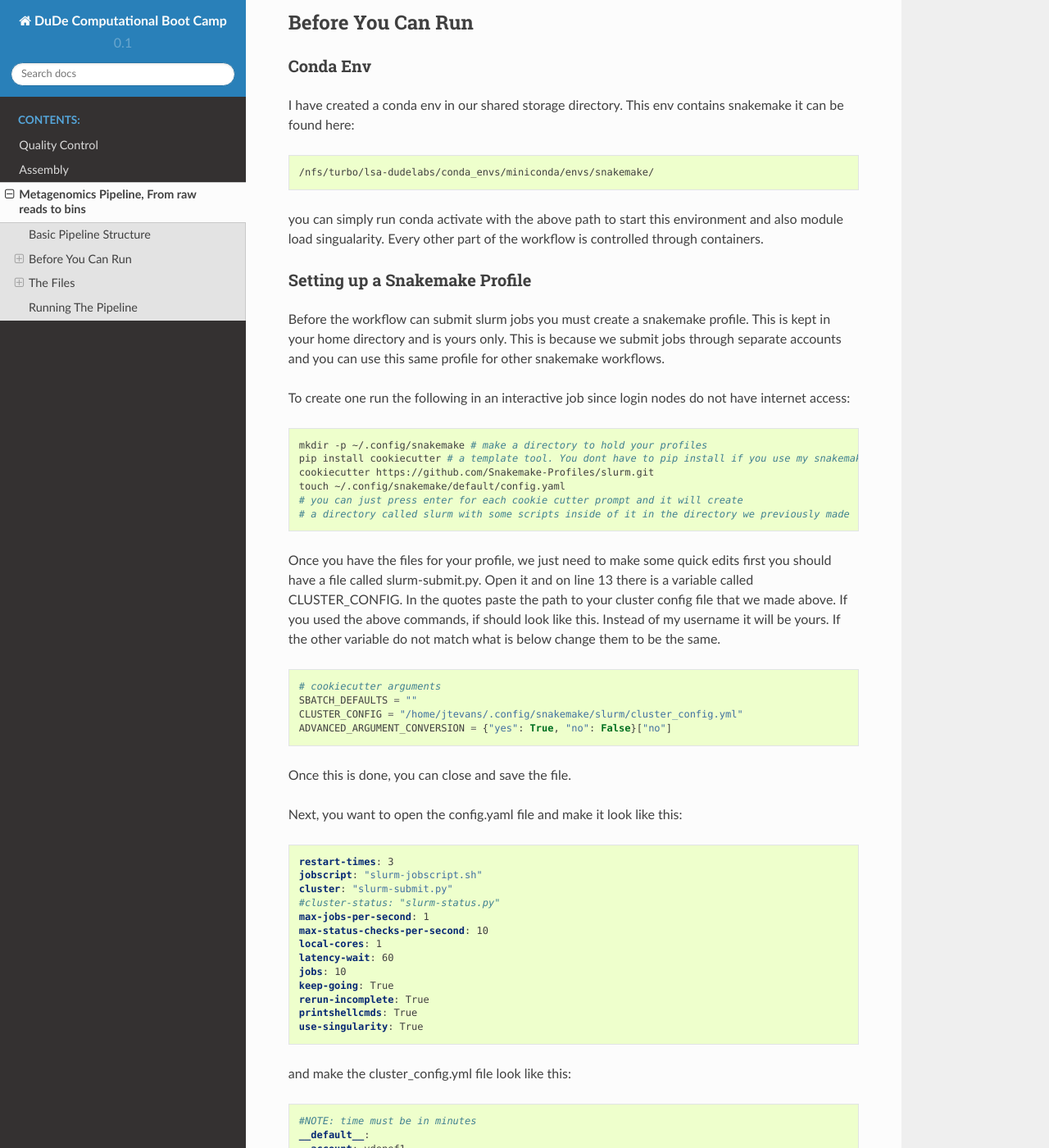
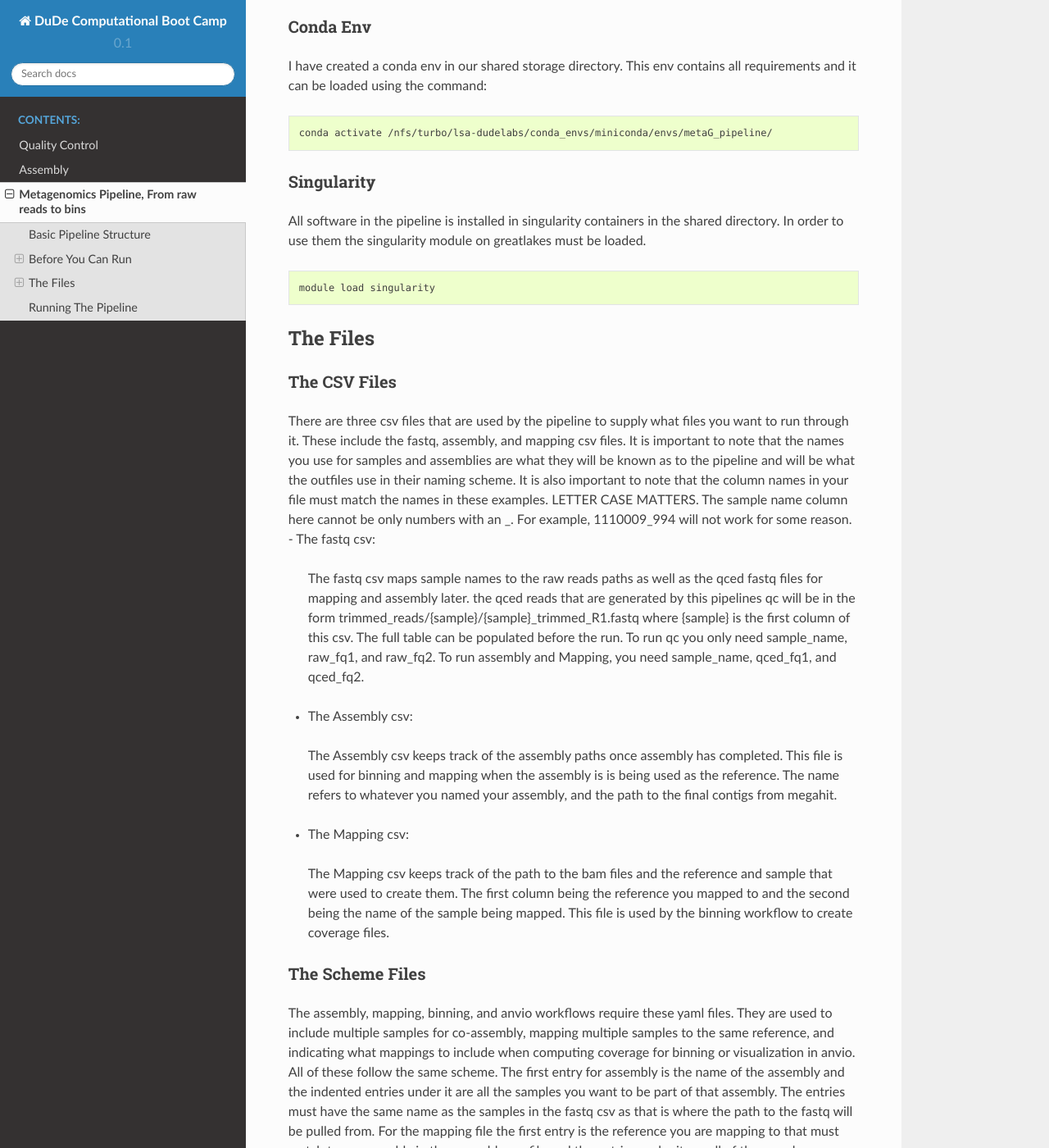
Before and after one commit to DenefLab/Computational-boot-camp, a Sphinx documentation site: the page built from docs/source/Pipeline.rst, in a window 1280 px wide and 1400 px high, scrolled down 925 px. Shown: the whole window at 82% size. Built offline with Sphinx 7.4.7 and the Read the Docs theme 2.0.0, drawn with Linux system fonts in a browser that asks for light colours; formulas are drawn with MathJax 3; some of the changed text lies outside the part shown.

Commit message:
Update Pipeline.rst

```diff
--- a/docs/source/Pipeline.rst
+++ b/docs/source/Pipeline.rst
@@ -17,157 +17,34 @@
  - generates sorted bams
 - Binning with concoct
  - runs the multithreaded version of concoct
- - checkm (BROKEN)
+ - checkm
+ - anvio
 
-The pipeline is a large Snakemake workflow that calls on different sets of rules for each of the above steps based on teh requested output files. It aims to be modular so that any step can be run without performing the step that comes before it (ie. run mapping on something that was not QCed with this pipeline). To acomplish this the pipeline is controlled by config files and a few csv files that keep track of important information like Sample names and their corresponding files. The pipeline will also submit a single slurm job for each rule run without the need to write your own slurm scripts.
+This pipeline is simply a script that leverages the slurm job scheduler. It creates a series of jobs that depend on the successful run of prereq jobs and submits them all to slurm. Slurm then handles the run order and logging of errors. This pipelines does not need to be kept running and creates a separate job for each step with a detailed log file name to identify log for each step run.
 
 Before You Can Run
 ==================
 Conda Env
 -------------
-I have created a conda env in our shared storage directory. This env contains snakemake it can be found here:
+I have created a conda env in our shared storage directory. This env contains all requirements and it can be loaded using the command:
 
 
 
 .. code-block:: bash
 
-    /nfs/turbo/lsa-dudelabs/conda_envs/miniconda/envs/snakemake/
+    conda activate /nfs/turbo/lsa-dudelabs/conda_envs/miniconda/envs/metaG_pipeline/
 
-
-
-you can simply run conda activate with the above path to start this environment and also module load singualarity. Every other part of the workflow is controlled through containers.
-
-Setting up a Snakemake Profile
-------------------------------
-Before the workflow can submit slurm jobs you must create a snakemake profile. This is kept in your home directory and is yours only. This is because we submit jobs through separate accounts and you can use this same profile for other snakemake workflows.
-
-To create one run the following in an interactive job since login nodes do not have internet access:
-
-
+Singularity
+------------
+All software in the pipeline is installed in singularity containers in the shared directory. In order to use them the singularity module on greatlakes must be loaded.
 
 .. code-block:: bash
 
-    mkdir -p ~/.config/snakemake # make a directory to hold your profiles
-    pip install cookiecutter # a template tool. You dont have to pip install if you use my snakemake environment
-    cookiecutter https://github.com/Snakemake-Profiles/slurm.git
-    touch ~/.config/snakemake/default/config.yaml
-    # you can just press enter for each cookie cutter prompt and it will create
-    # a directory called slurm with some scripts inside of it in the directory we previously made
+    module load singularity
 
-
-
-Once you have the files for your profile, we just need to make some quick edits first you should have a file called slurm-submit.py. Open it and on line 13 there is a variable called CLUSTER_CONFIG. In the quotes paste the path to your cluster config file that we made above. If you used the above commands, if should look
-like this. Instead of my username it will be yours. If the other variable do not match what is below change them to be the same.
-
-
-
-.. code-block:: python
-
-   # cookiecutter arguments
-   SBATCH_DEFAULTS = ""
-   CLUSTER_CONFIG = "/home/jtevans/.config/snakemake/slurm/cluster_config.yml"
-   ADVANCED_ARGUMENT_CONVERSION = {"yes": True, "no": False}["no"]
-
-Once this is done, you can close and save the file.
-
-Next, you want to open the config.yaml file and make it look like this:
-
-
-
-.. code-block:: yaml
-
-    restart-times: 3
-    jobscript: "slurm-jobscript.sh"
-    cluster: "slurm-submit.py"
-    #cluster-status: "slurm-status.py"
-    max-jobs-per-second: 1
-    max-status-checks-per-second: 10
-    local-cores: 1
-    latency-wait: 60
-    jobs: 10
-    keep-going: True
-    rerun-incomplete: True
-    printshellcmds: True
-    use-singularity: True
-
-and make the cluster_config.yml file look like this:
-
-
-
-.. code-block:: yaml
-
-  #NOTE: time must be in minutes
-  __default__:
-    account: vdenef1
-    partition: standard
-    mail-user: jtevans@umich.edu
-    time: 4320
-    nodes: 1
-    ntasks: 1
-    mem: 8GB
-    mail-type: FAIL
-    export: ALL
-
-You will need to change the email and account lines to correspond to you and the account you use. This is the default parameters of all jobs submitted, but things like megahit and bwa are adjusted for in the actual workflow to request more resources since they will use them.
 
 The Files
 =========
-The Main Config File
-----------------
-The config file is the main file for control. Here you tell the pipeline what mode you want to run in, information for your slurm account, where the inportant csv files are, how you want things run, etc.
-
-The default main config file looks like:
-
-.. code-block:: yaml
-
-    ######################################
-    # Available workflows,
-    # QC, Mapping, Assembly, Binning
-    # Change mode: to the above value you
-    # want to run
-    ######################################
-    mode: "Assembly"
-
-    ##########################################
-    # Basic options, These will be run before
-    # any of the above workflows. Change to True
-    # to run these steps
-    ##########################################
-    working_dir: "./"
-
-    ##########################################
-    # Absolute paths to singularity containers
-    # Labeled for each software used by the
-    # workflow
-    ##########################################
-    singularity:
-     bbtools: "/nfs/turbo/lsa-dudelabs/containers/bbtools/bbtools.sif"
-     bwa: "/nfs/turbo/lsa-dudelabs/containers/bwa/bwa.sif" #includes samtools in container
-     checkm: "/nfs/turbo/lsa-dudelabs/containers/checkm/checkm.sif"
-     concoct: "/nfs/turbo/lsa-dudelabs/containers/concoct/concoct_v1.1.0.sif"
-     fastqc: "/nfs/turbo/lsa-dudelabs/containers/fastqc/fastqc.sif"
-     megahit: "/nfs/turbo/lsa-dudelabs/containers/Megahit/megahit.sif"
-
-    ##########################################
-    # Workflow Params, Each Workflow has Options
-    # that can be initiated here. Defaults are
-    # filled in below
-    ##########################################
-    QC_Params:
-     csv_info: "fastq_info.csv"
-
-    Assembly_Params:
-     csv_info: "assembly_info.csv"
-     scheme: "assembly_scheme.yaml"
-
-    Mapping_Params:
-     csv_info: "mapping_info.csv"
-     scheme: "mapping_scheme.yaml"
-
-    Binning_Params:
-     scheme: "binning_scheme.yaml"
-
-This is the bare minimum required inputs to run this pipeline in full. Will add more details about advanced options as they are tested.
 
 The CSV Files
 -------------
@@ -202,7 +79,7 @@
     sample_81,assemblies/sample_81/Megahit_meta-sensitive_out/final.contigs.fa
 
 - The Mapping csv:
- The Mapping csv keeps track of the path to the bam files and the reference and sample that were used to create them. The firs column being the reference you mapped
+ The Mapping csv keeps track of the path to the bam files and the reference and sample that were used to create them. The first column being the reference you mapped
  to and the second being the name of the sample being mapped. This file is used by the binning workflow to create coverage files.
 
  .. code-block:: csv
@@ -220,12 +97,11 @@
 
 The Scheme Files
 ----------------
-The assembly, mapping, and binning workflows require these yaml files. They are used to include multiple samples for co-assembly, mapping multiple samples to the same reference, and indicating what mappings to include when computing coverage for binning.
+The assembly, mapping, binning, and anvio workflows require these yaml files. They are used to include multiple samples for co-assembly, mapping multiple samples to the same reference, and indicating what mappings to include when computing coverage for binning or visualization in anvio.
 All of these follow the same scheme. The first entry for assembly is the name of the assembly and the indented entries under it are all the samples you want to be
 part of that assembly. The entries must have the same name as the samples in the fastq csv as that is where the path to the fastq will be pulled from.
 For the mapping file the first entry is the reference you are mapping to that must match to an assembly in the assembly.csv file and the entries under it
-are all of the samples you want to map to it that must again match to the fastq.csv file. For binning the first entry is the assembly you want to bin and the entries under it are the
-mappings you want to include (this may be exactly the same as the mapping scheme assuming you map all vs all for binning).
+are all of the samples you want to map to it that must again match to the fastq.csv file. For binning the first entry is the assembly you want to bin and the entries under it are the mappings you want to include (this may be exactly the same as the mapping scheme assuming you map all vs all for binning). In most cases your mapping, binning, and anvio yaml files will be exactly the same so you can make one and use it for each workflow.
 
 
 
@@ -248,49 +124,42 @@
 Running The Pipeline
 ====================
 
-TEMPORARILY THE SNAKEMAKE COMMAND MUST BE RUN IN A SLURM SCRIPT
+The pipeline consists of separate workflows that are each called indiviually. You will have to wait for the previously run workflow to finish before running the next. For example you cannot run assembly until ALL of the quality control jobs are done running.
 
-First I get a copy of the pipeline in the directory I am working in and I created a raw_reads reads directory. The reads directory has
-a directory for each sample and the r1 and r2 for each. There is no need to unzip them as the first qc step can read zipped files.
+The current workflows and their steps are as follows:
+- assemble
+    - run megahit meta-sensitive
+    - run binstats.sh from bbtools
+.. code-block:: bash
+    mgjss assemble fastq_info.csv assembly_scheme.yml assembly_output --account vdenef1
 
-I then make the fastq.csv file and populate it fully with the naming schemes mentioned above.
+- map
+    - run bwa mem default
+    - run samtools sort
+    - run samtools index
+.. code-block:: bash
+    mgjss map fastq_info.csv assembly_info.csv mapping_scheme.yml mapping_output --account vdenef1
 
-.. image:: ./images/Screen Shot 2021-02-02 at 10.40.51 PM.png
+- concoct
+    - cut contigs into 10k chunks
+    - generate coverage table
+    - run concoct
+    - merge clustering
+    - extract bins into fasta files
+    - run checkm on extracted bins
+.. code-block:: bash
+    mgjss concoct assembly_info.csv mapping_info.csv binning_scheme.yaml binning_output --account vdenef1
 
-I then take a copy of the config.yaml file from above and put QC as the mode then to run the pipeline I execute the following
-
-
+- anvio
+    - create contigs db
+    - run hmm profiles
+    - create profile dbs
+    - merge profile dbs (IF MORE THAN ONE PER CONTIGS DB)
+    - import bins to contig db
+    - IF RENAME FLAG USED
+        - rename contigs with anvio
+        - use the new contig names to update bam contig names
+        - use the new contig names to update binlist contig names
+        - run the above steps
 .. code-block:: bash
-
-    snakemake -s Metagenomics-Workflow/Snakefile --cores 36 --use-conda
-
-This will take care of software dependencies and run qc on each row in your fastqc.csv
-
-Once QC is done simply change the mode in the config to assembly to assemble and create your assembly scheme file. Mine is below:
-
-.. image:: ./images/Screen Shot 2021-02-02 at 10.43.59 PM.png
-
-The above scheme makes single sample assemblies.
-
-Again run the same snakemake command as above.
-
-Once assembly is done you will need to create the assembly_info.csv file from the assembly output. Mine is below.
-
-.. image:: ./images/Screen Shot 2021-02-02 at 10.41.52 PM.png
-
-Now it is time to map to the assembly. First change the mode to Mapping. Then create the mapping_scheme file like mine below:
-
-.. image:: ./images/Screen Shot 2021-02-02 at 10.43.04 PM.png
-
-The above scheme does an all vs all mapping for this data.
-
-run the snakemake command like above and wait for it to finish. Once done create your mapping_info.csv file like mine below.
-
-.. image:: ./images/Screen Shot 2021-02-02 at 10.42.34 PM.png
-
-When mapping is done, all that is left to do is bin. You can now make the binning_scheme file. In my case it is an exact copy of
-my mapping_scheme file above.
-
-Run the snakemake command one last time and you should end up with some fasta bins. for each assembly.
-
-Note: checkm doesnt work currently using conda envs
+    mgjss assemble assembly_info.csv bam_info.csv binning_info.csv anvio_scheme.yaml anvio_output --rename_contigs --account vdenef1
```
